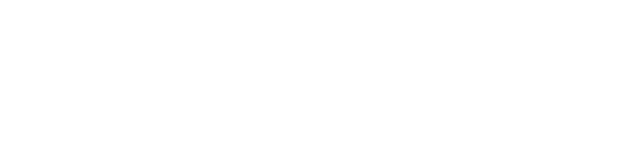
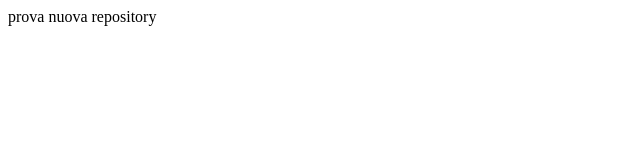
Before and after one commit to abcSte/jsprimer00, a website: page index.html in a window 1280 px wide. Shown: the whole page, without its empty margins (0-640 px from the left). Drawn offline with Linux system fonts and the light colour scheme.

Commit message:
modified index.html

```diff
--- a/index.html
+++ b/index.html
@@ -1 +1,2 @@
 <div id="app"></div>
+<p>prova nuova repository</p>
```
